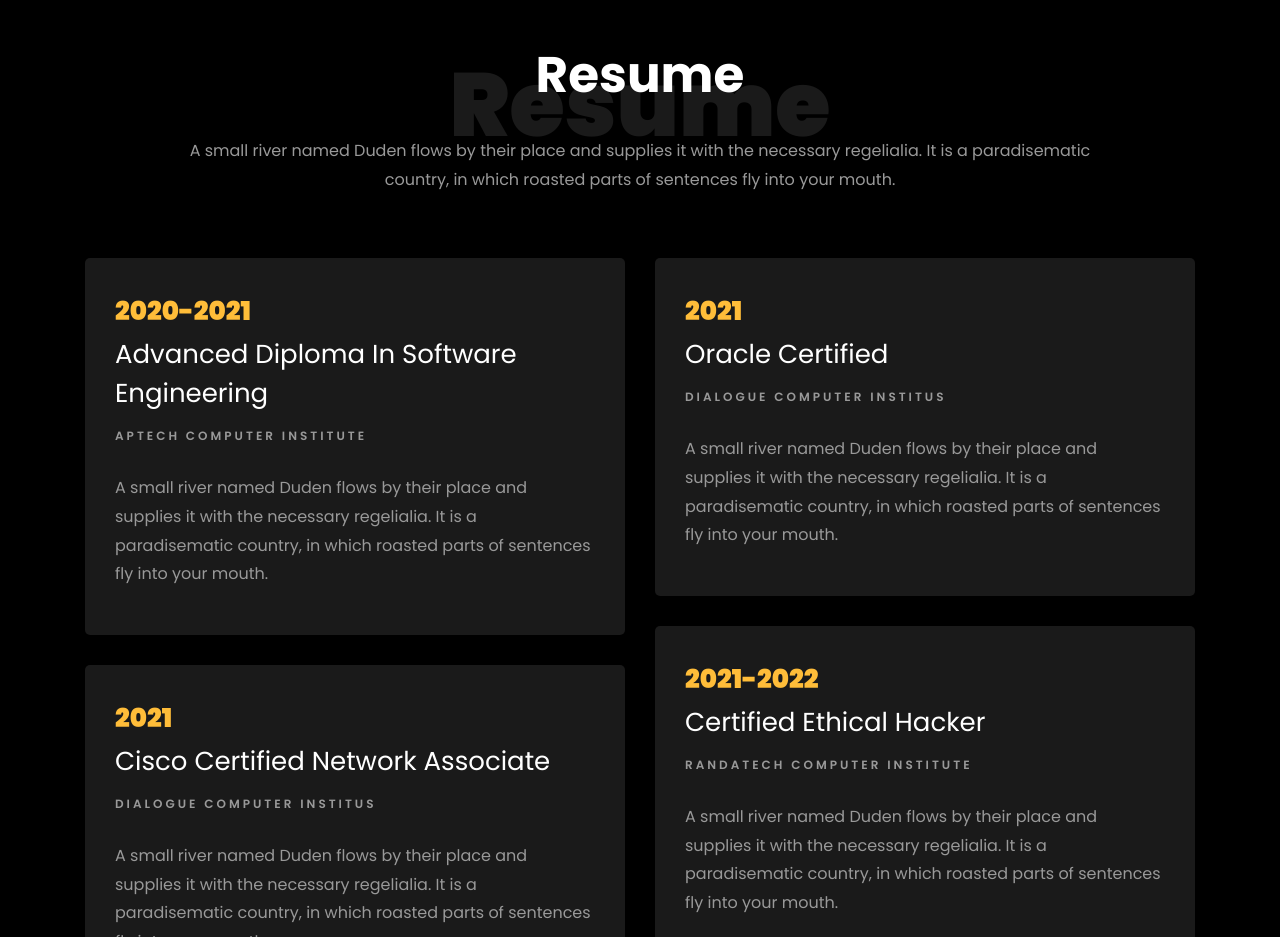
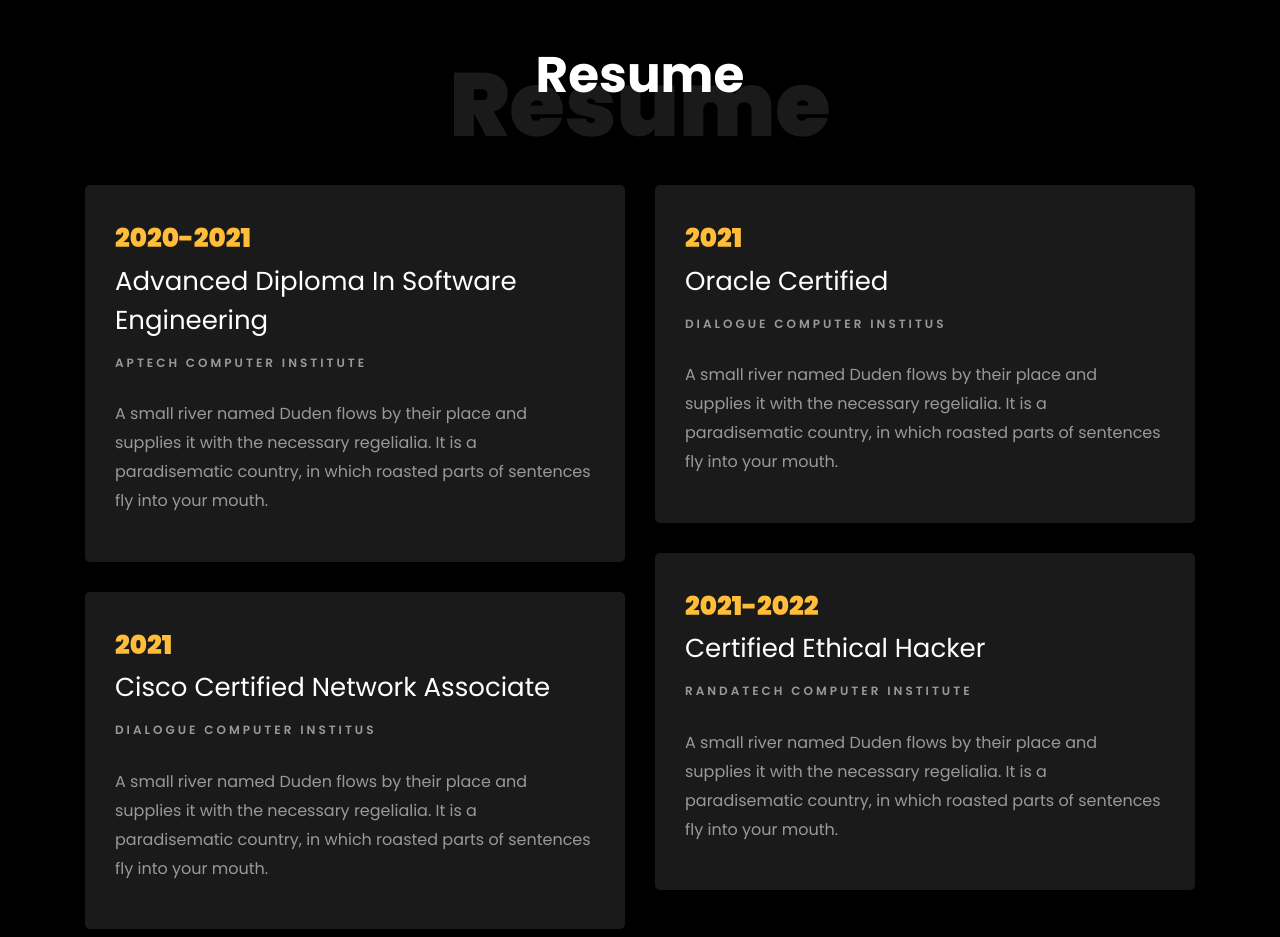
Before and after one commit to amsy572/Amsy_, a plain HTML site: page index.html in a window 1280 px wide. Shown: the part 1640-2577 px from the top of the page. Drawn offline with Linux system fonts and the light colour scheme; files whose address does not match are found by name.

Commit message:
second commit
15/09/2024

```diff
--- a/index.html
+++ b/index.html
@@ -134,7 +134,7 @@
           <div class="col-md-10 heading-section text-center ftco-animate">
           	<h1 class="big big-2">Resume</h1>
             <h2 class="mb-4">Resume</h2>
-            <p>A small river named Duden flows by their place and supplies it with the necessary regelialia. It is a paradisematic country, in which roasted parts of sentences fly into your mouth.</p>
+
           </div>
         </div>
     		<div class="row">
```
Also changed, not shown: images/amsy.jpg (deleted), images/amsy.png (deleted), 2 other files.
